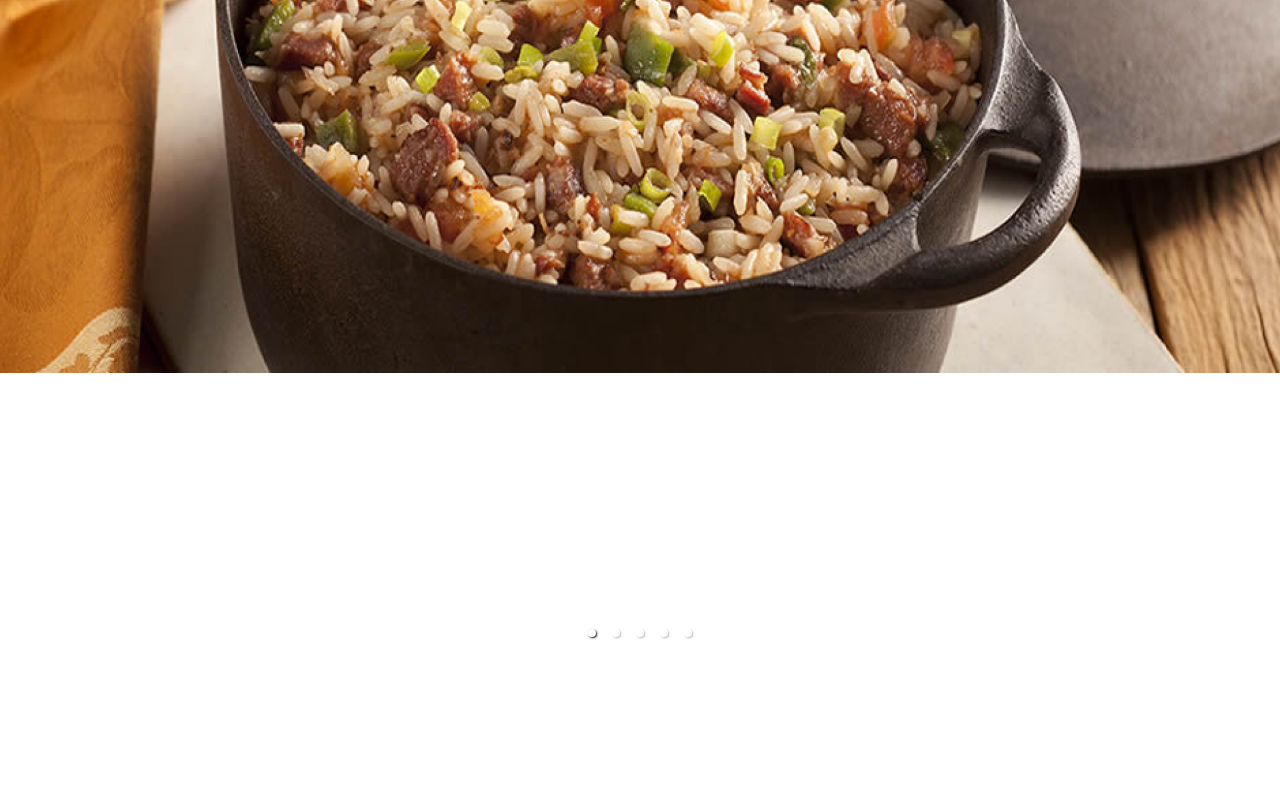
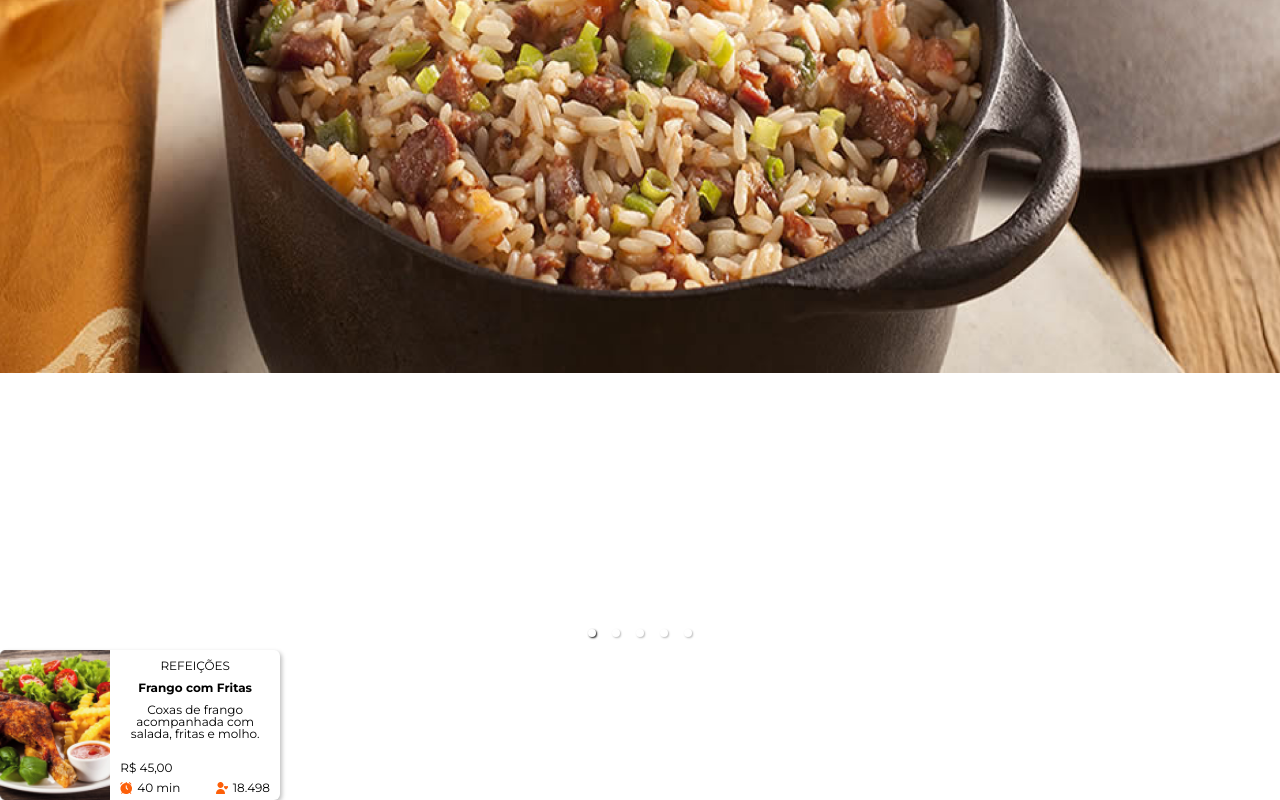
Before and after one commit to Rtpessoa/projeto-rango, a React (Create React App) app: page / in a window 1280 px wide. Shown: the part 310-1110 px from the top of the page. Before the commit the page ends 960 px from the top, so only its background shows below. Built offline with nearby package versions, Linux system fonts and the light colour scheme; grey boxes are pictures that could not be loaded; a web font is replaced by a local one.

Commit message:
Adicionado card

```diff
--- a/src/App.js
+++ b/src/App.js
@@ -1,11 +1,14 @@
-import './styles/reset.css';
-import './styles/App.css';
+import "./styles/reset.css";
+import "./styles/App.css";
 import Carousel from "./components/Carousel";
+import Card from "./components/Card";
 
 function App() {
-
   return (
-    <Carousel/>
+    <>
+      <Carousel />
+      <Card />
+    </>
   );
 }
 
```
